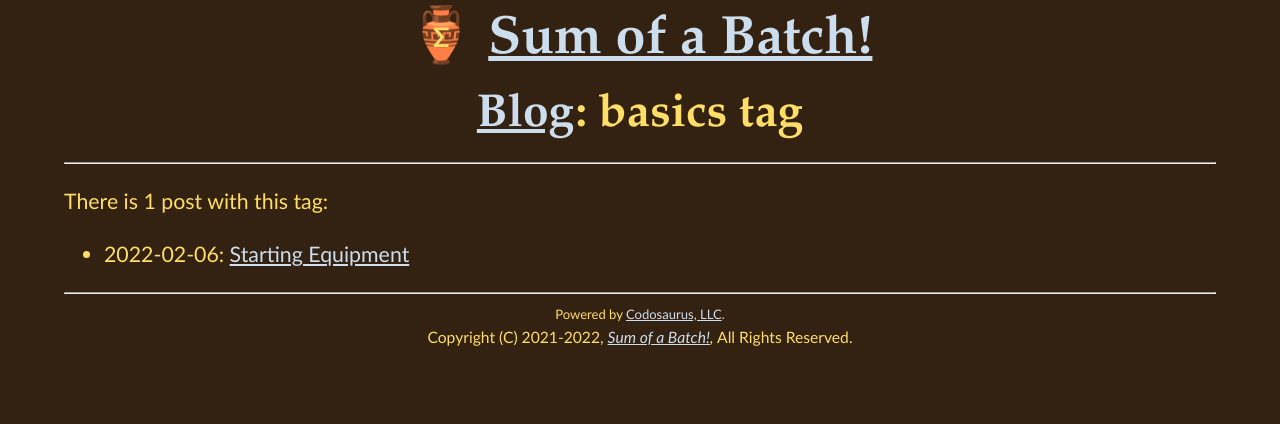
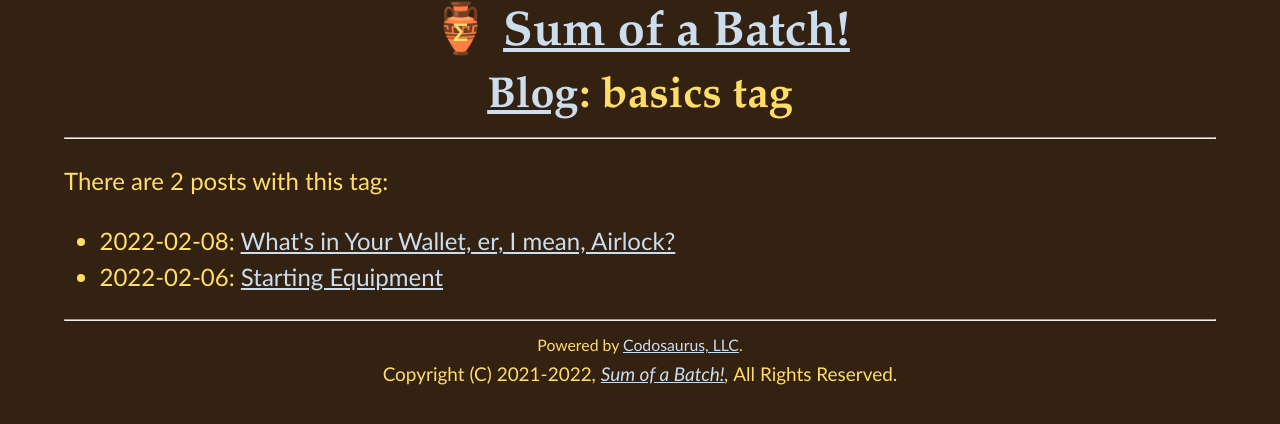
Before and after one commit to Sum-of-a-Batch/Sum-of-a-Batch.github.io, a Jekyll site: the page built from blog/tags/basics.md, in a window 1280 px wide. Shown: the top 424 px of the page. Built offline with Jekyll 4.4.1, drawn with Linux system fonts in a browser that asks for light colours; some of the changed lines change nothing that is shown.

Commit message:
add post on choice of airlock liquid

```diff
--- /dev/null
+++ b/_posts/2022-02-08-whats-in-the-airlock.md
@@ -0,0 +1,75 @@
+---
+date: 2022-02-08
+layout: blog-post
+permalink: /blog/what-is-in-the-airlock
+section: Blog
+style: blog-post
+tags: basics equipment
+title: What's in Your Wallet, er, I mean, Airlock?
+---
+
+Another common beginner question is:
+"That doesn't look like water in your airlock, what is it?"
+
+![s-type and three-piece airlocks, with fluid](/assets/img/s-and-3piece-airlocks.png)
+{:class="center"}
+picture credit: adapted from https://publicdomainvectors.org/en/free-clipart/image/18411.html
+{:class="center tiny"}
+
+This is because most people start off putting water in their airlocks.&nbsp;
+That's a perfectly reasonable choice &mdash;
+but not the only one.&nbsp;
+Even with this approach, there's the question of
+what _kind_ of water.&nbsp;
+So, the main choices of airlock liquid are:
+
+- **The same water you made your must with**.&nbsp;
+Probably easily available and cheap.&nbsp;
+But, it probably won't do much to prevent
+bacteria, mold, or even some kinds of insects from getting through.&nbsp;
+In fact, if you used spring water, well water, mineral water,
+or any other water with much micronutrients in it,
+it will probably _help_ microbes grow.
+
+- **_Tap_ water**.&nbsp;
+You probably didn't use this to make your mead,
+as it is generally advised against.&nbsp;
+(Maybe I'll cover that in a later post.)&nbsp;
+The chlorine in it
+(in most cities of most advanced countries, anyway)
+should help with the microbes . . .
+but by the same token, if it gets into your must,
+it could somewhat inhibit the yeast from working.&nbsp;
+(How would it get into your must, you ask?&nbsp;
+Long story short, if the ambient air pressure rises enough,
+a three-piece airlock would pull some in.&nbsp;
+This is one advantage of an S-type airlock.)
+
+- **Sanitizer fluid**.&nbsp;
+While things such as Star-San are _supposed_ to be
+odorless, colorless, tasteless, and
+perfectly harmless to humans,
+I just _don't like_ the idea of it possibly winding up in my mead.&nbsp;
+Plus, it would inhibit the yeast more than tap water.&nbsp;
+Many of them work by being too acidic for microbes,
+so it would further lower (acidify) the pH of your must.
+
+- **Vodka** (or other strong spirits).&nbsp;
+Now we're talking!&nbsp;
+Anti-microbial, hostile to insects too,
+and if it gets into your must,
+it's just water and alcohol, which are there already.&nbsp;
+Just be careful when using spirits with any distinctive flavor.
+
+So what I suggest is
+the cheapest vodka you can find,
+from a reputable source
+(not Uncle Bubba's 'shine still!),
+in reasonable volume &mdash;
+for whatever definition of "reasonable volume"
+fits your needs and budget.&nbsp;
+If you're just starting out,
+and not sure you want to continue making mead,
+maybe a half-pint hip-flask;
+once you're doing a new five-gallon batch every week,
+it might be a gallon.
--- a/assets/css/main.css
+++ b/assets/css/main.css
@@ -7,8 +7,8 @@
   --big-size:      calc(var(--text-size)  * var(--size-ratio));
   --small-size:    calc(var(--text-size)  / var(--size-ratio));
   --tiny-size:     calc(var(--small-size) / var(--size-ratio));
-  --size-ratio:    1.167;
-  --text-size:     clamp(10pt, 2vw, 16pt);
+  --size-ratio:    1.125;
+  --text-size:     clamp(12pt, 2vw, 18pt);
   --bg-color:      #321;  /* brown */
   --fg-color:      #fd6;  /* roughly honey, brightened a tiny pinch */
   --link-color:    #cde;  /* bg subtracted from fff */
@@ -52,8 +52,8 @@
   /* standard-width fonts, NOT GEORGIA! */
   font-family: Palatino, Garamond, Times New Roman, Serif;
   font-weight: bold;
-  line-height: 1.5em;
-  margin:      0;
+  line-height: 1.25em;
+  margin:      0.1em;
   text-align:  center;
 }
 
@@ -63,7 +63,7 @@
 h4 { font-size: var(--h4-size); }
 h5 { font-size: var(--h5-size); }
 
-li { margin-right: min(5%, 3em); }
+li { margin-right: min(2%, 2em); }
 
 span.sigma-on-amphora {
   color:        var(--fg-color);
@@ -75,4 +75,9 @@
   transform:    translate(-50%,-54%);
 }
 
-.center { text-align: center }
+ul { padding-left: calc(1em + min(1%, 1em)); }
+
+.big    { font-size:  var(--big-size); }
+.center { text-align: center; }
+.small  { font-size:  var(--small-size); }
+.tiny   { font-size:  var(--tiny-size); line-height: var(--small-size); }
```
Also changed, not shown: assets/img/originals/stefanolmo_Homebrewing_Airlocks.png (added), assets/img/originals/stefanolmo_Homebrewing_Airlocks.svg (added), assets/img/s-and-3piece-airlocks.png (added).
